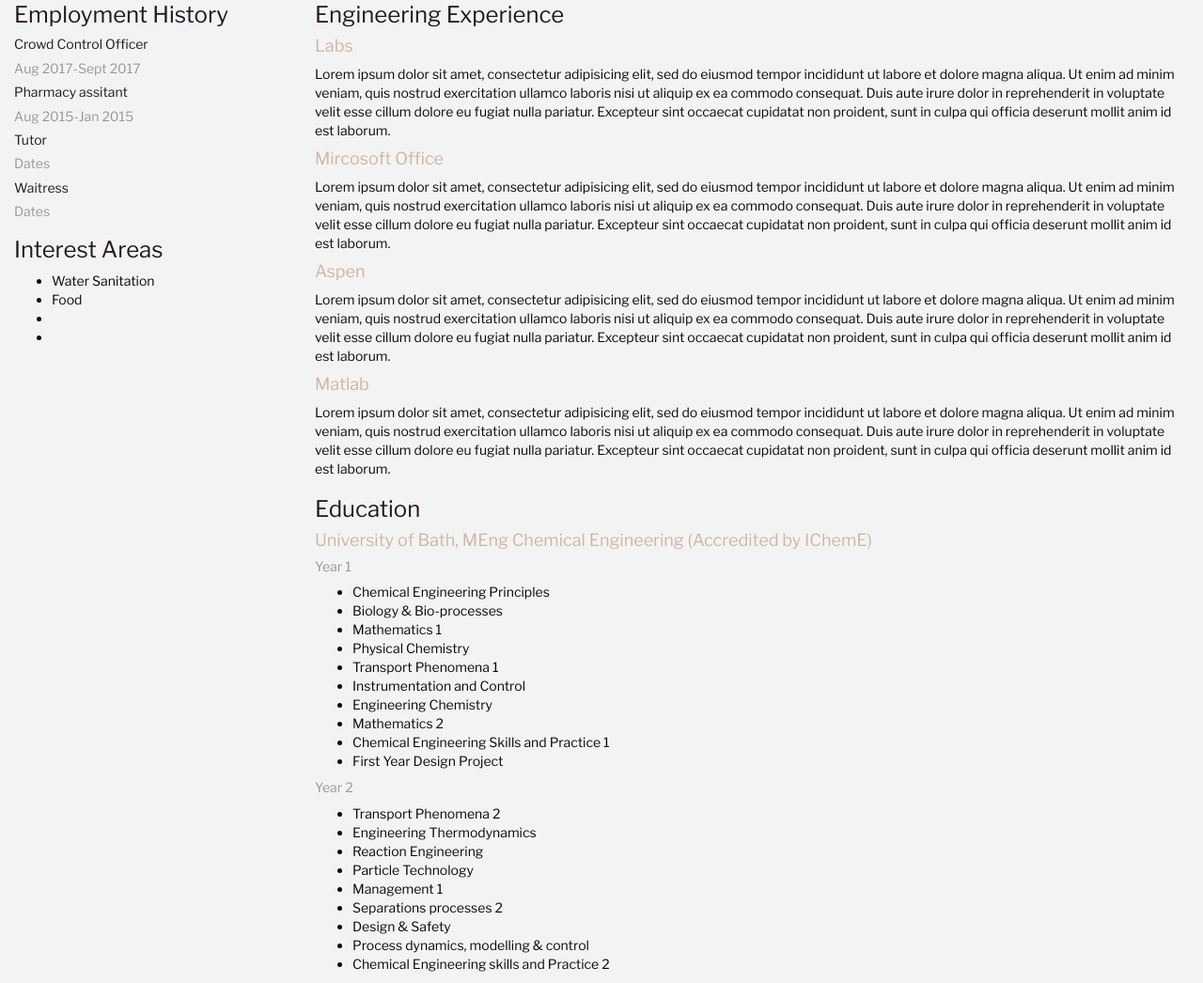
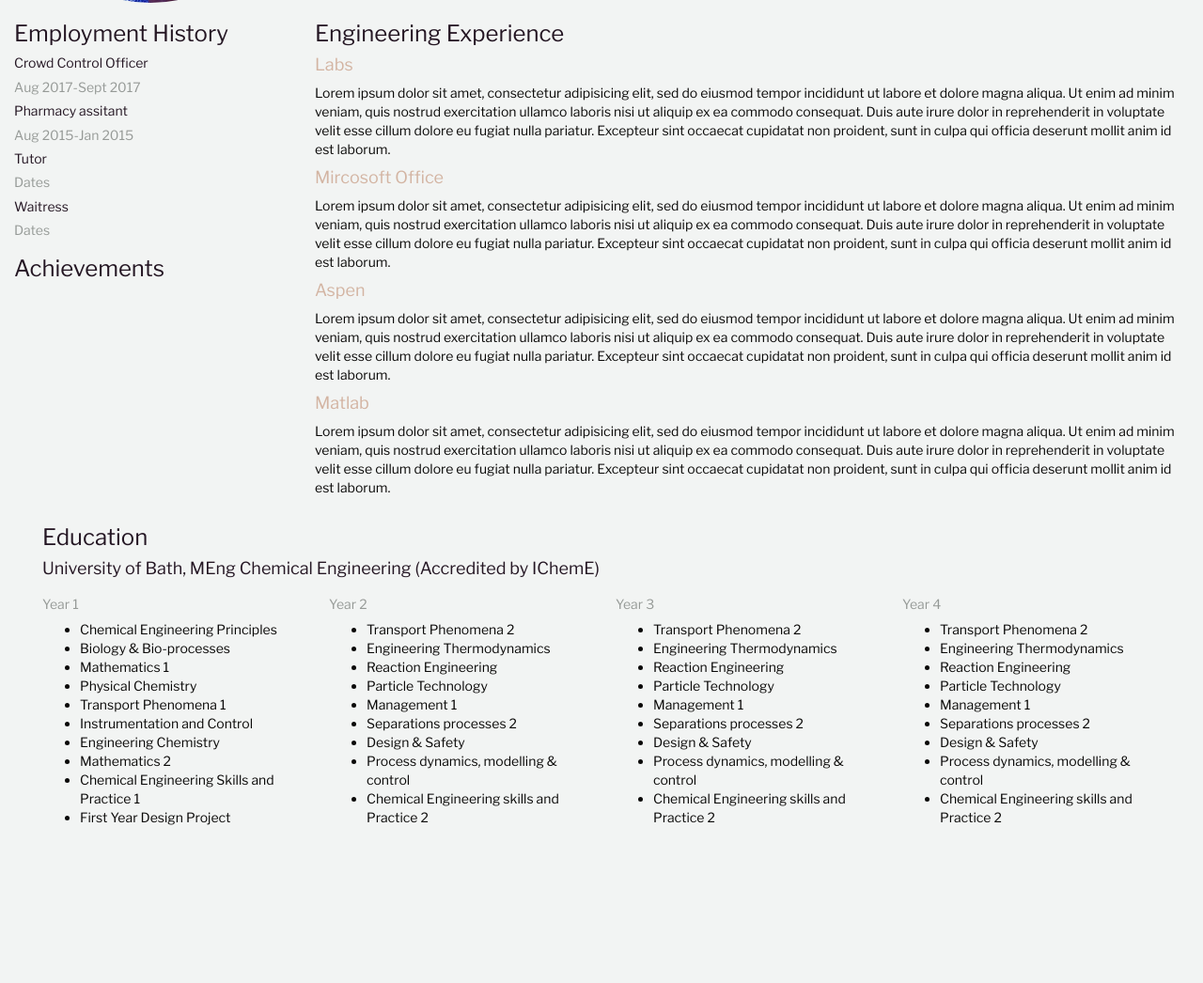
Before and after one commit to trs34/bootstrap_intro, a plain HTML site: page index.html in a window 1280 px wide. Shown: the part 359-1405 px from the top of the page at 94% size. After the commit the page ends 1249 px from the top, so only its background shows below. Drawn offline with nearby package versions, Linux system fonts and the light colour scheme.

Commit message:
Base layer set

```diff
--- a/css/index.css
+++ b/css/index.css
@@ -6,8 +6,14 @@ body{
 .navbar {
     position: relative;
     min-height: 50px;
+    margin-bottom: 20px;
+    border: 1px solid transparent;
+
+}
+
+#jumb-nav{
     margin-bottom: 0px;
-    border: 1px solid transparent;
+    border-radius: 0;
 }
 
 .jumbotron {
--- a/index.html
+++ b/index.html
@@ -24,7 +24,7 @@
 
 <body>
 
-		<nav class="navbar navbar-default">
+		<nav class="navbar navbar-default navbar-fixed-top">
 		  <div class="container-fluid">
 		    <!-- Brand and toggle get grouped for better mobile display -->
 		    <div class="navbar-header">
@@ -85,14 +85,14 @@
 						<h5 class="undertone">Dates</h5>
 
 
-					<h3>Interest Areas</h3>
+					<h3>Achievements</h3>
 
-					<ul>
-						<li>Water Sanitation</li>
-						<li>Food</li>
-						<li></li>
-						<li></li>
-					</ul>
+					<p></p>
+					<p></p>
+					<p></p>
+					<p></p>
+					<p></p>
+
 
 				</div>
 				<div class="col-sm-9 subt" >
@@ -126,10 +126,23 @@
 					consequat. Duis aute irure dolor in reprehenderit in voluptate velit esse
 					cillum dolore eu fugiat nulla pariatur. Excepteur sint occaecat cupidatat non
 					proident, sunt in culpa qui officia deserunt mollit anim id est laborum.</p>
-					<h3>Education </h3>
+
+				</div>
+
+		</div>
+
+		<div class="container-fluid">
+			<div class="col-sm-12">
+				<h3>Education </h3>
 
 					<h4>University of Bath, MEng Chemical Engineering (Accredited by IChemE)</h4>
-					<h5>Year 1</h5>
+
+			</div>
+		</div>
+
+		<div class="container-fluid">
+			<div class="col-sm-3">
+					<h5 class="undertone">Year 1</h5>
 					<ul>
 						<li>Chemical Engineering Principles</li>
 						<li>Biology & Bio-processes</li>
@@ -142,7 +155,9 @@
 						<li>Chemical Engineering Skills and Practice 1 </li>
 						<li>First Year Design Project</li>
 					</ul>
-					<h5>Year 2</h5>
+			</div>
+			<div class="col-sm-3">
+					<h5 class="undertone">Year 2</h5>
 					<ul>
 						<li>Transport Phenomena 2</li>
 						<li>Engineering Thermodynamics</li>
@@ -154,9 +169,35 @@
 						<li>Process dynamics, modelling & control</li>
 						<li>Chemical Engineering skills and Practice 2 </li>
 					</ul>
-					<p></p>
-		</div>
-
+			</div>
+			<div class="col-sm-3">
+					<h5 class="undertone">Year 3</h5>
+					<ul>
+						<li>Transport Phenomena 2</li>
+						<li>Engineering Thermodynamics</li>
+						<li>Reaction Engineering</li>
+						<li>Particle Technology</li>
+						<li>Management 1</li>
+						<li>Separations processes 2 </li>
+						<li>Design & Safety</li>
+						<li>Process dynamics, modelling & control</li>
+						<li>Chemical Engineering skills and Practice 2 </li>
+					</ul>
+			</div>
+			<div class="col-sm-3">
+					<h5 class="undertone">Year 4</h5>
+					<ul>
+						<li>Transport Phenomena 2</li>
+						<li>Engineering Thermodynamics</li>
+						<li>Reaction Engineering</li>
+						<li>Particle Technology</li>
+						<li>Management 1</li>
+						<li>Separations processes 2 </li>
+						<li>Design & Safety</li>
+						<li>Process dynamics, modelling & control</li>
+						<li>Chemical Engineering skills and Practice 2 </li>
+					</ul>
+			</div>
 		</div>
 	    </div>
 
```
Also changed, not shown: portfolio.html (+21 -29 lines).
